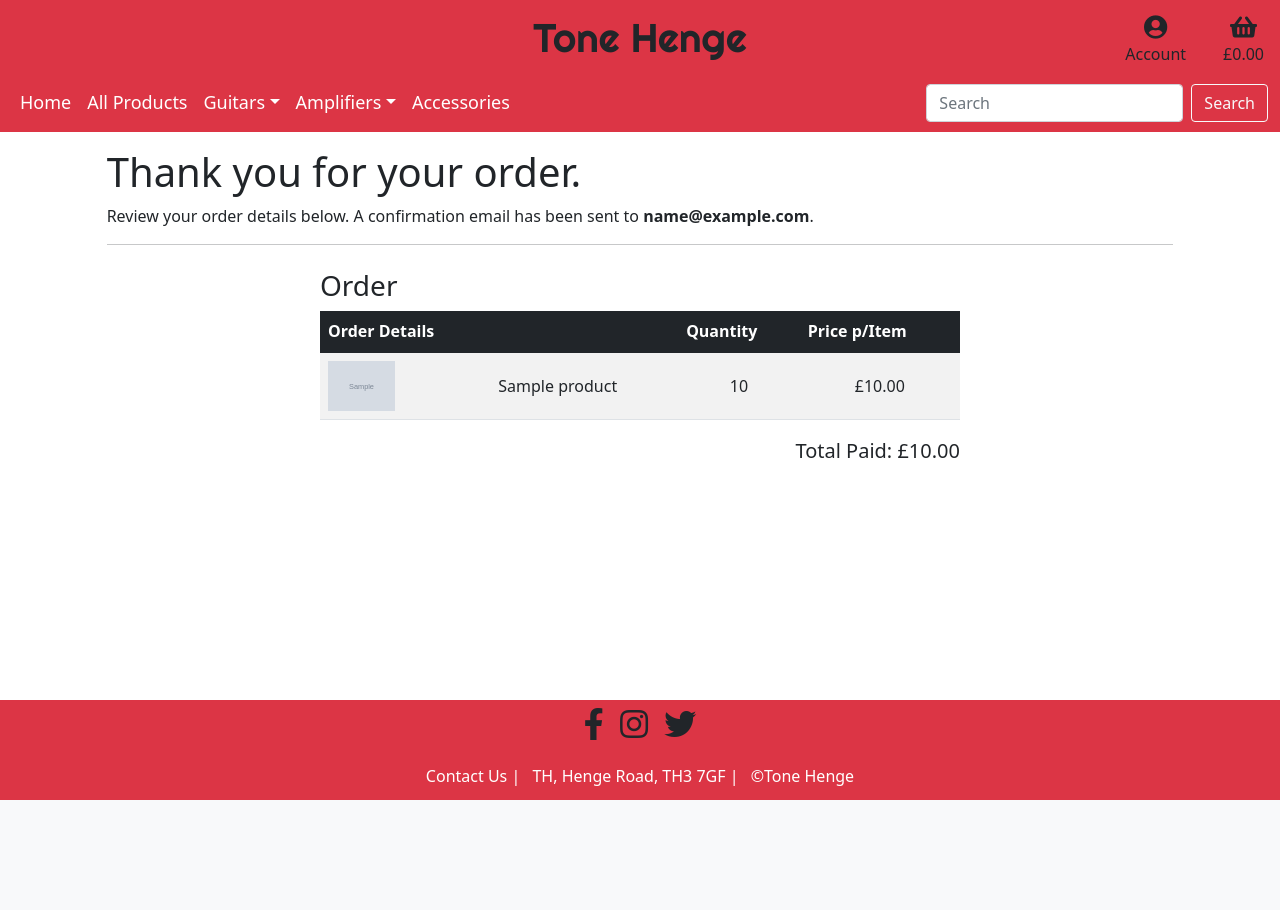
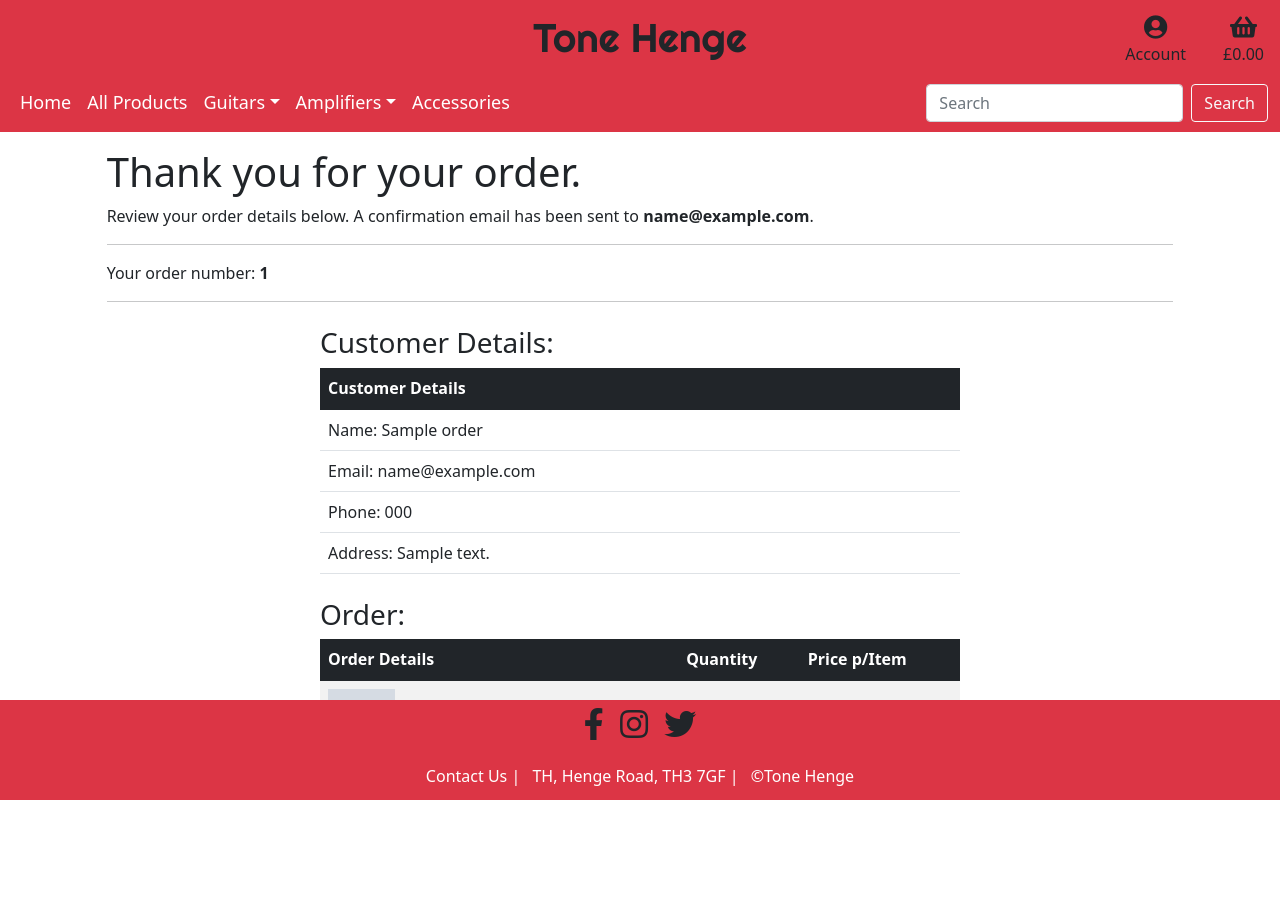
Before and after one commit to Code-Institute-Submissions/tone-henge, a Django app: page /checkout/success/1 in a window 1280 px wide. Before the commit the page ends 800 px from the top, so only its background shows below. Run offline with Django 4.2, Linux system fonts and the light colour scheme; tables that the repository leaves empty hold one stand-in row (values such as "Sample post"); grey boxes marked "Sample" are stand-in pictures; some libraries are stand-ins or nearby versions.

Commit message:
Add further customer details to checkout success page

```diff
--- a/checkout/templates/checkout/checkout_success.html
+++ b/checkout/templates/checkout/checkout_success.html
@@ -2,7 +2,7 @@
 
 {% block content %}
 
-<div class="content-container">
+<div class="content-container mb-3">
     <!-- Header -->
     <div class="row g-0 justify-content-center mt-3">
         <div class="col-10">
@@ -10,14 +10,45 @@
             <p>Review your order details below. A confirmation email has been sent to
                 <strong>{{ order.email }}</strong>.</p>
             <hr>
+            <p>Your order number: <strong>{{ order.order_id }}</strong></p>
+            <hr>
+        </div>
+    </div>
+
+    <!-- Customer Details -->
+    <div class="row g-0 justify-content-center mt-2">
+        <div class="col-10 col-lg-6">
+            <h2 class="fs-3">Customer Details:</h2>
+            <table class="table">
+                <thead class="table-dark">
+                    <tr>
+                        <th class="scope">Customer Details</th>
+                    </tr>
+                </thead>
+
+                <tbody>
+                    <tr>
+                        <td>Name: {{ order.name }}</td>
+                    </tr>
+                    <tr>
+                        <td>Email: {{ order.email }}</td>
+                    </tr>
+                    <tr>
+                        <td>Phone: {{ order.phone_id }}</td>
+                    </tr>
+                    <tr>
+                        <td>Address: {{ order.address }}</td>
+                    </tr>
+                </tbody>
+            </table>
         </div>
     </div>
 
     <!-- Order Details -->
     <div class="row g-0 justify-content-center mt-2">
         <div class="col-10 col-lg-6">
-            <h2 class="fs-3">Order</h2>
-            <table class="table table-striped rounded align-middle">
+            <h2 class="fs-3">Order:</h2>
+            <table class="table table-striped align-middle">
                 <thead class="table-dark">
                     <tr>
                         <th scope="col">Order Details</th>
```
